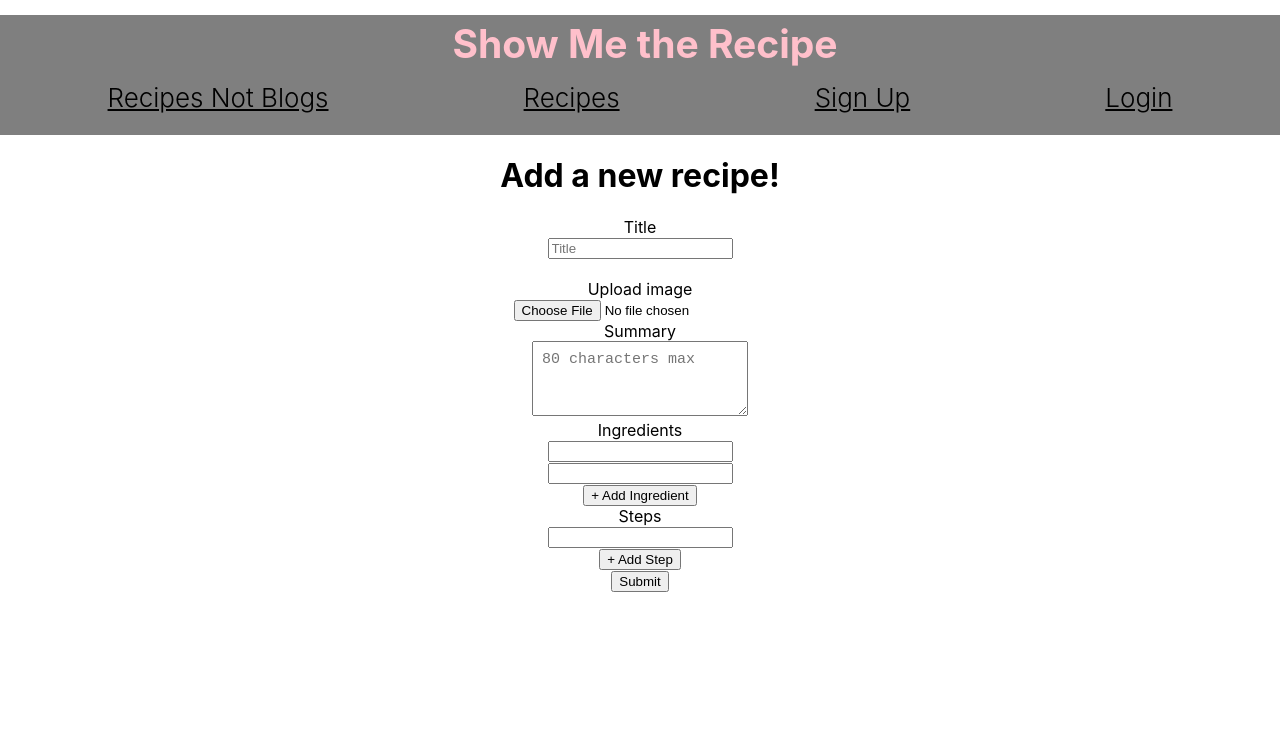
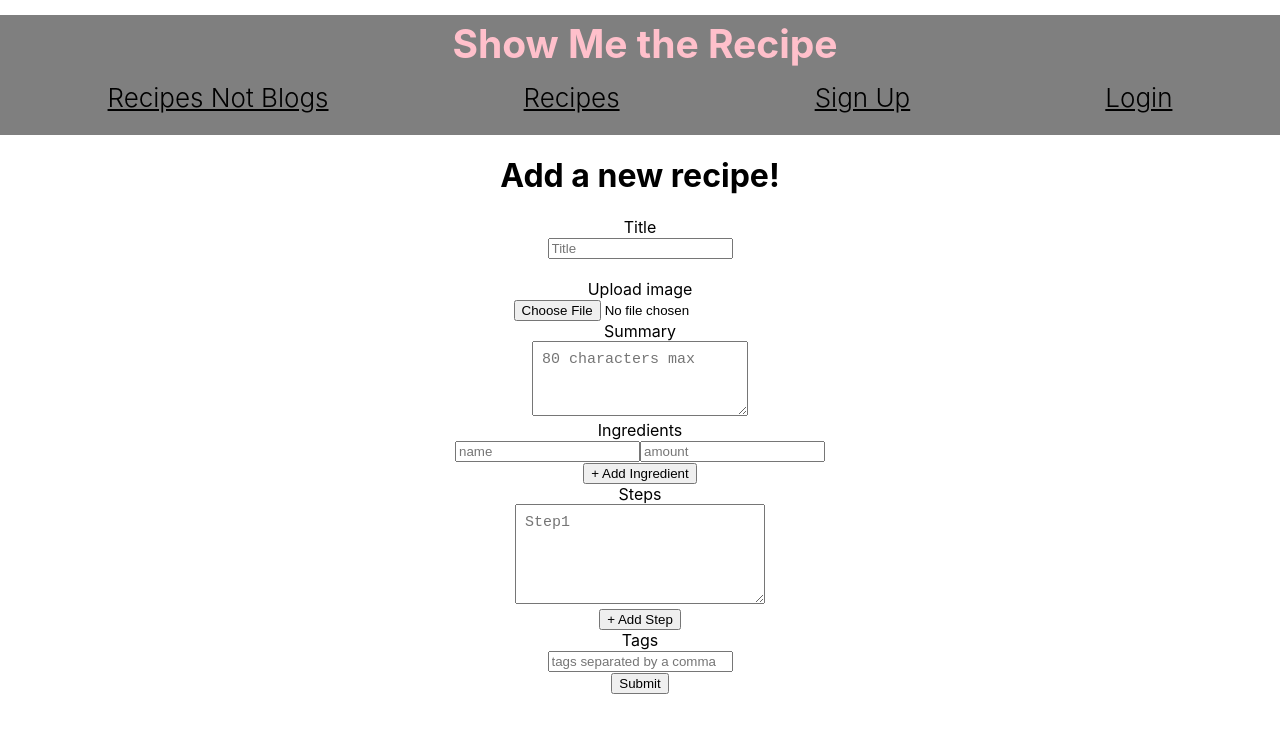
Before and after one commit to kailanak1/recipe-blog-frontend, a React (Create React App) app: page /add-recipe in a window 1280 px wide. Shown: the top 732 px of the page. Built offline with nearby package versions, Linux system fonts and the light colour scheme; no server answers.

Commit message:
form can account for ingr and steps

```diff
--- a/src/App.js
+++ b/src/App.js
@@ -94,10 +94,11 @@ addRecipe = (event) => {
 
   let newRecipe = {
     title: event.target.title.value,
+    main_pic: event.target.main_pic.value,
     summary: event.target.summary.value,
-    ingredient_name: event.target.ingredients.value,
-    rec_steps: event.target.steps.value,
-    rec_tags: event.target.tags.value,
+    ingredients: {name: event.target.ingredients.name.value, amount: event.target.ingredients.amount.value},
+    steps: [event.target.steps.value],
+    tags: [event.target.tags.value],
     user_id: this.state.auth.user.id
     //use token user_id
   }
--- a/src/components/AddRecipeForm.js
+++ b/src/components/AddRecipeForm.js
@@ -21,9 +21,7 @@ class AddRecipeForm extends React.Component {
         }
     }
 
-    handleSubmit = () => {
-        console.log("handleSubmit was hit")
-    }
+
 
     handleChange = (event) => {
         this.setState({
@@ -44,31 +42,49 @@ class AddRecipeForm extends React.Component {
         return this.state.ingredients.map((ingredient, index) => {
           return (
 
-                <div key={`name ${index}`} className="form-group">
+                <div key={`name ${index}`}
+                className="form-group">
 
                 <input
                     value={ingredient.name}
-                    onChange={(e) => this.handleIngredientChange(e, index)}
+                    onChange={(e) => this.handleIngredientNameChange(e, index)}
+                    placeholder="name"
                 />
-                <div key={`amount ${index}`}>
+
                 <input
                     value={ingredient.amount}
-                    onChange={(e) => this.handleIngredientChange(e, index)}
+                    onChange={(e) => this.handleIngredientAmountChange(e, index)}
+                    placeholder="amount"
                 />
-                </div>
             </div>
           );
         });
       };
 
-      handleIngredientChange = (e, ingredientIndex) => {
-        let newIngredient = e.target.value;
+
+      handleIngredientNameChange = (e, ingredientIndex) => {
+        let newIngredientName = e.target.value;
         this.setState((prev) => {
           return {
             ...prev,
-            ingredients: prev.steps.map((ingredient, index) => {
+            ingredients: prev.ingredients.map((ingredient, index) => {
               if (index == ingredientIndex) {
-                return { ...ingredient, name: newIngredient };
+                return { ...ingredient, name: newIngredientName};
+              }
+              return ingredient;
+            }),
+          };
+        });
+      };
+
+      handleIngredientAmountChange = (e, ingredientIndex) => {
+        let newIngredientAmount = e.target.value;
+        this.setState((prev) => {
+          return {
+            ...prev,
+            ingredients: prev.ingredients.map((ingredient, index) => {
+              if (index == ingredientIndex) {
+                return { ...ingredient, amount: newIngredientAmount};
               }
               return ingredient;
             }),
@@ -86,11 +102,20 @@ class AddRecipeForm extends React.Component {
         });
       };
       renderStepInputs = () => {
+        const textareastyle = {
+            padding: "9px",
+            boxSizing: "border-box",
+            fontSize: "15px",
+            minHeight: "100px",
+            minWidth: "250px"
+        }
         return this.state.steps.map((step, index) => {
           return (
             <div key={index} className="form-group">
 
-              <input
+              <textarea
+                placeholder={`Step${index+1}`}
+                style={textareastyle}
                 value={step.step_summary}
                 onChange={(e) => this.handleStepChange(e, index)}
               />
@@ -105,7 +130,7 @@ class AddRecipeForm extends React.Component {
             ...prev,
             steps: prev.steps.map((step, index) => {
               if (index == stepIndex) {
-                return { ...step, title: newStep };
+                return { ...step, step_summary: newStep };
               }
               return step;
             }),
@@ -113,8 +138,19 @@ class AddRecipeForm extends React.Component {
         });
       };
 
+    handleSumbit = (e) => {
+        console.log("handleSubmit was hit")
+        e.preventDefault()
+        if(!e.title){
+        this.props.onAddRecipe(e)
+        this.props.history.push('/')
+        }else{
+            window.alert("Please add a title")
+        }
+    }
 
   render(){
+      console.log(this.props)
     const maxChars = 80
     const smallertextareastyle={
         padding: "9px",
@@ -123,10 +159,11 @@ class AddRecipeForm extends React.Component {
         minHeight: "75px",
         minWidth: "100px"
   }
+
   return (
       <div>
           <h1>Add a new recipe!</h1>
-    <form >
+    <form onSubmit={this.handleSumbit}>
         <label>Title</label>
         <br></br>
         <input onChange={this.handleChange} name="title" placeholder="Title" ></input>
@@ -134,7 +171,7 @@ class AddRecipeForm extends React.Component {
         <br></br>
         <label>Upload image</label>
         <br></br>
-        <input onChange={this.handleChange} type="file" name="image_url" accept="image/*" />
+        <input onChange={this.handleChange} type="file" name="main_pic" accept="image/*" />
         <br></br>
         <label>Summary</label>
         <br></br>
@@ -148,8 +185,11 @@ class AddRecipeForm extends React.Component {
       {this.renderStepInputs()}
       <button type="button" onClick={()=> this.addStepInputs()}>+ Add Step</button>
       <br></br>
-
-      <input onSubmit={this.handleSubmit()} type="submit"></input>
+      <label>Tags</label>
+      <br></br>
+      <input onChange={this.handleChange} name="tags" placeholder="tags separated by a comma"></input>
+     <br></br>
+    <input type="submit" textContent="Publish Recipe"></input>
     </form>
     </div>
   );
```
